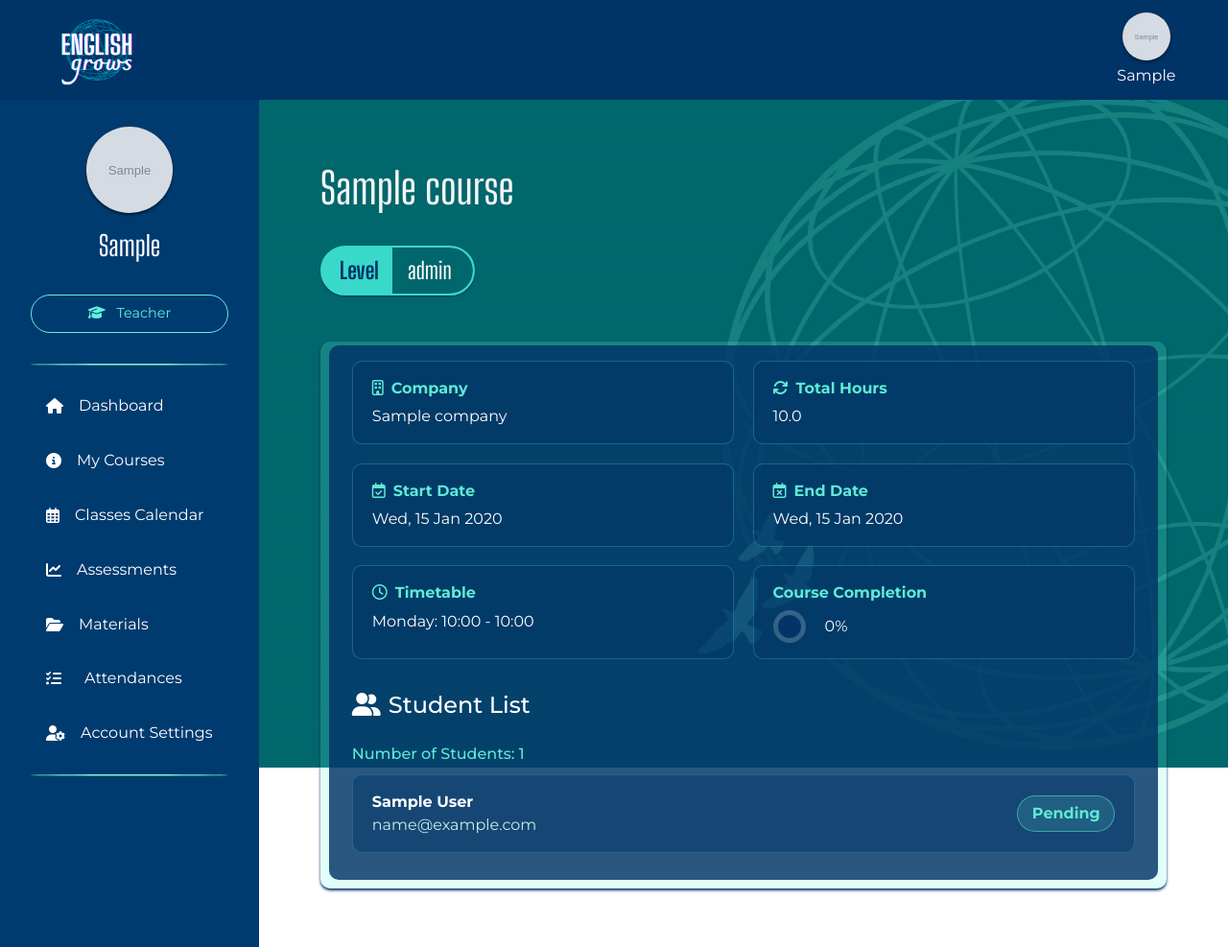
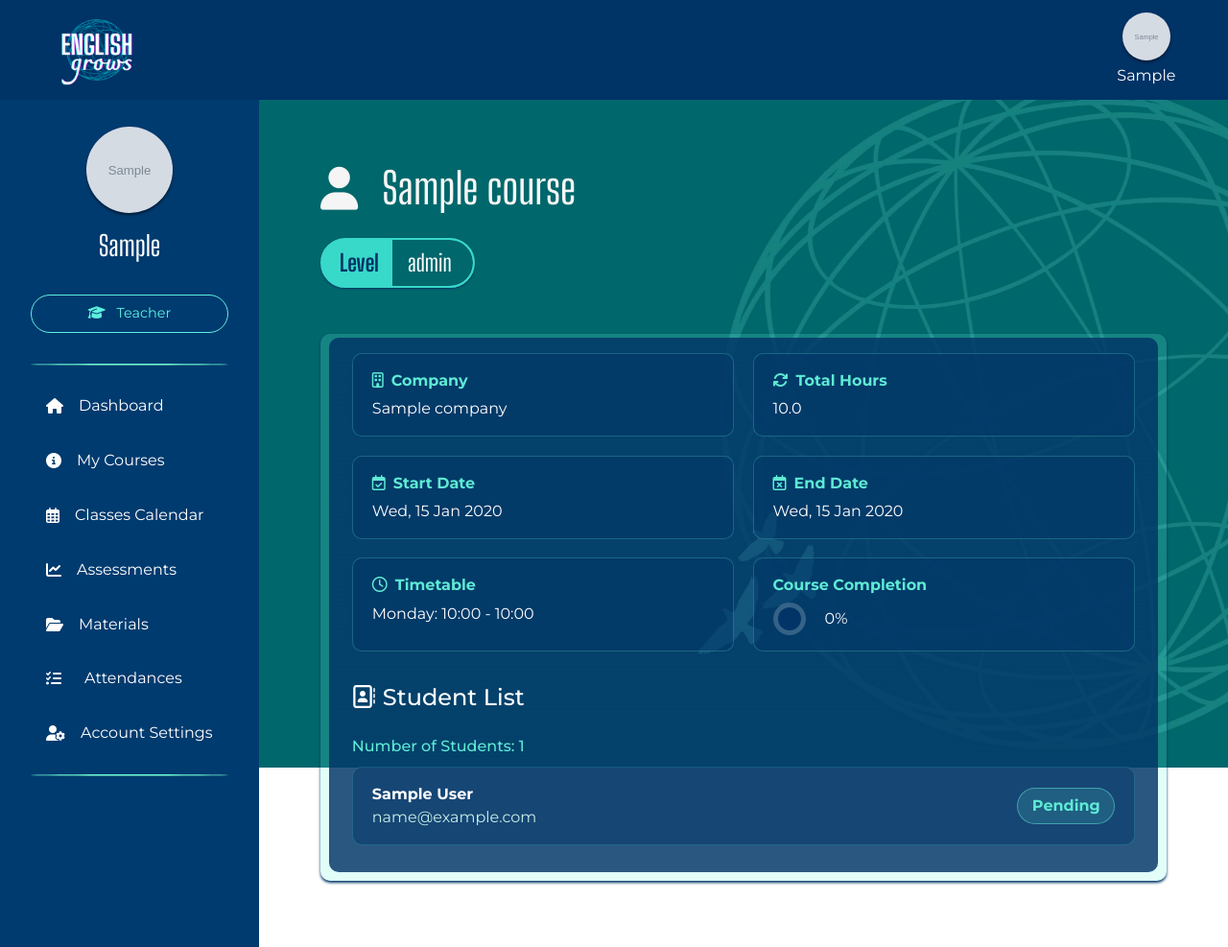
Before and after one commit to Ethra8/english-grows-new, a Django app: page /profiles/teacher/courses/1/ in a window 1280 px wide. Shown: the top 987 px of the page at 96% size. Run offline with Django 5.2, Linux system fonts and the light colour scheme; a user stored in the database is signed in; tables that the repository leaves empty hold one stand-in row (values such as "Sample post"); grey boxes marked "Sample" are stand-in pictures; data that the repository does not hold is empty; some libraries are stand-ins or nearby versions; some web fonts are replaced.

Commit message:
Impprove UI course details

```diff
--- a/profiles/templates/profiles/teacher/teacher_course_detail.html
+++ b/profiles/templates/profiles/teacher/teacher_course_detail.html
@@ -20,8 +20,15 @@
 
     <header class="mb-5">
         <div class="row">
-            <div class="col-12 mb-4 ml-0 pl-0">
-                <h1>{{ course.name }}</h1>
+            <div class="col-12 mb-4 ml-0 pl-0 d-flex align-items-center">
+                <h1 class="mb-0">
+                {% if enrollments|length == 1 %}
+                    <i class="fa-solid fa-user mr-3"></i>
+                {% else %}
+                    <i class="fa-solid fa-user-group mr-3"></i>
+                {% endif %}
+                    {{ course.name }}
+                </h1>
             </div>
         </div>
         <div class="col-12 dashboard-level-pill">
@@ -98,7 +105,7 @@
             </div>
 
             <div class="students-list mt-4">
-                <h4><i class="fa-solid fa-user-group mr-2"></i>Student List
+                <h4><i class="fa-regular fa-address-book mr-2"></i></i>Student List
                     <br>
                     <span>Number of Students: {{ enrollments|length }}</span>
                 </h4>
```
